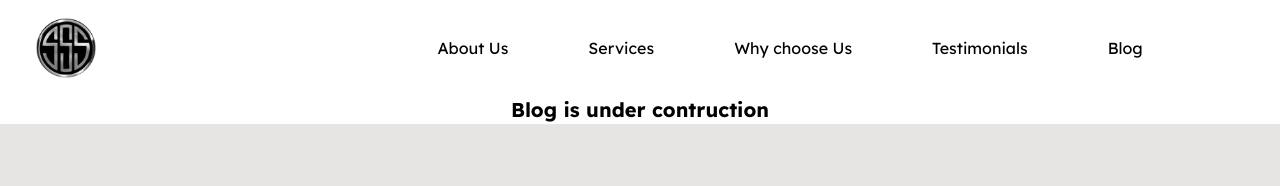
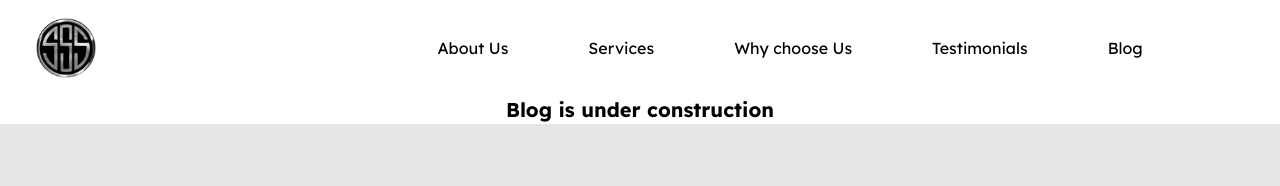
Before and after one commit to ikennaex/sherpaverse, a React (Vite) app: page /blog in a window 1280 px wide. Shown: the top 186 px of the page. Built offline with nearby package versions, Linux system fonts and the light colour scheme.

Commit message:
new stuff

```diff
--- a/src/Pages/Homepage/Blog.jsx
+++ b/src/Pages/Homepage/Blog.jsx
@@ -3,7 +3,7 @@ import React from 'react'
 const Blog = () => {
   return (
     <div className='text-xl font-bold text-center'>
-      Blog is under contruction
+      Blog is under construction
     </div>
   )
 }
```
